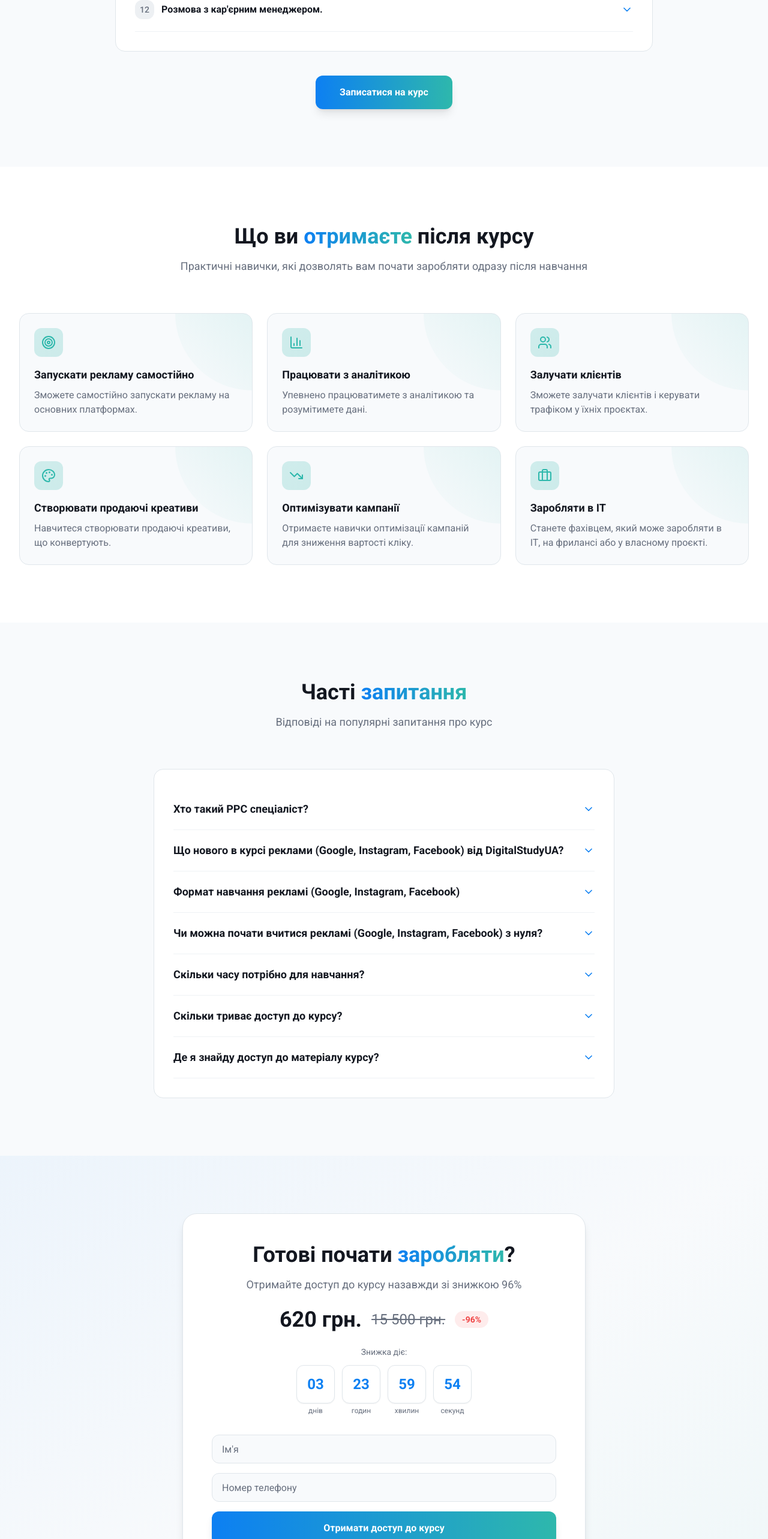
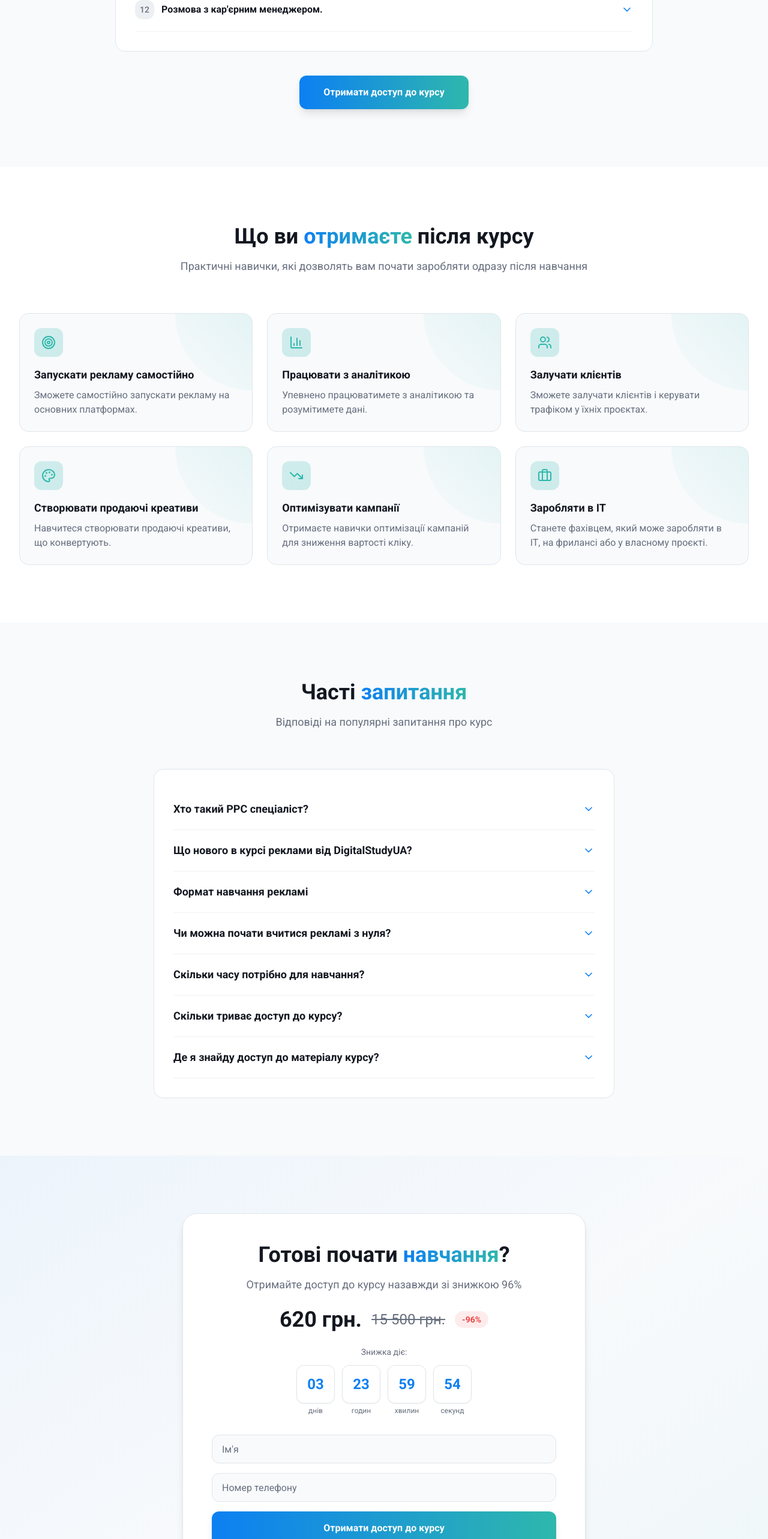
Before and after one commit to vladyslavlee/digital-study, a React (Vite) app: page /ppc in a window 1280 px wide. Shown: the part 3920-6486 px from the top of the page at 60% size. Built offline with nearby package versions, Linux system fonts and the light colour scheme.

Commit message:
content changes

```diff
--- a/src/App.tsx
+++ b/src/App.tsx
@@ -4,6 +4,7 @@ import { TooltipProvider } from '@/components/ui/tooltip';
 import { QueryClient, QueryClientProvider } from '@tanstack/react-query';
 import { BrowserRouter, Routes, Route, Navigate } from 'react-router-dom';
 import Ppc from './pages/Ppc';
+import Terms from './pages/Terms';
 
 const queryClient = new QueryClient();
 
@@ -17,6 +18,7 @@ const App = () => (
           {/* Redirect root to /ppc */}
           <Route path="/" element={<Navigate to="/ppc" replace />} />
           <Route path="/ppc" element={<Ppc />} />
+          <Route path="/terms-and-conditions" element={<Terms />} />
           {/* Any other route should redirect to /ppc */}
           <Route path="*" element={<Navigate to="/ppc" replace />} />
         </Routes>
--- a/src/components/ContactSection.tsx
+++ b/src/components/ContactSection.tsx
@@ -20,7 +20,7 @@ const ContactSection = () => {
           </p>
 
           <Button variant="telegram" size="xl" asChild>
-            <a href="https://t.me/" target="_blank" rel="noopener noreferrer">
+            <a href="https://t.me/digital_study_ua" target="_blank" rel="noopener noreferrer">
               <Send className="w-5 h-5" />
               Написати в Telegram
             </a>
--- a/src/components/FAQSection.tsx
+++ b/src/components/FAQSection.tsx
@@ -12,17 +12,17 @@ const faqs = [
       'PPC спеціаліст — це професіонал, який управляє платними рекламними кампаніями в пошукових системах та соціальних мережах для залучення трафіку на веб-сайти.',
   },
   {
-    question: 'Що нового в курсі реклами (Google, Instagram, Facebook) від DigitalStudyUA?',
+    question: 'Що нового в курсі реклами від DigitalStudyUA?',
     answer:
       'Якщо ви шукаєте успішні стратегії та корисні прийоми реклами, запишіться на цей курс вже сьогодні! Ми, на практичних заняттях, надамо актуальні методики, які допоможуть вашому бізнесу розвиватися. Дізнайтеся, як створювати ефективні рекламні кампанії, які приводять постійних клієнтів. Наш інтенсивний курс надає безцінну можливість навчання, яка окупиться з лишком: ви отримаєте знання і зрозумієте концепції маркетингу краще, ніж будь-коли раніше! З нами створити постійний потік клієнтів стало набагато простіше - не пропустіть цей шанс!',
   },
   {
-    question: 'Формат навчання рекламі (Google, Instagram, Facebook)',
+    question: 'Формат навчання рекламі',
     answer:
       'Всі наші заняття проходять в режимі онлайн (запис викладача)  - тож ви зможете вчитися у будь-який зручний для вас час! Та не хвилюйтесь, викладач буде завжди на зв’язку для надання відповідей на всі ваші питання',
   },
   {
-    question: 'Чи можна почати вчитися рекламі (Google, Instagram, Facebook) з нуля?',
+    question: 'Чи можна почати вчитися рекламі з нуля?',
     answer:
       "Цей курс буде корисний в першу чергу для тих, хто раніше не мав досвіду з налаштуванням рекламних кампаній! Наші викладачі - досвідчені-практики, які дають вичерпні знання з усіх фундаментальних навичок, необхідних для успішного проходження курсу.",
   },
--- a/src/components/Footer.tsx
+++ b/src/components/Footer.tsx
@@ -1,20 +1,14 @@
+import logoImage from '@/assets/logo.png';
+
 const Footer = () => {
   return (
-    <footer className="py-8 bg-card border-t border-border">
+    <footer className="py-4 bg-card border-t border-border">
       <div className="container-main">
         <div className="flex flex-col md:flex-row items-center justify-between gap-4">
           {/* Logo */}
-          <div className="flex items-center gap-2">
-            <div className="w-8 h-8 rounded-lg bg-gradient-to-br from-primary to-secondary flex items-center justify-center">
-              <span className="text-primary-foreground font-bold text-sm">P</span>
-            </div>
-            <span className="font-bold text-foreground">PPC Pro</span>
-          </div>
-
-          {/* Copyright */}
-          <p className="text-sm text-muted-foreground">
-            © {new Date().getFullYear()} PPC Pro. Усі права захищено.
-          </p>
+          <a href="/">
+            <img src={logoImage} alt="DigitalStudy" className="max-w-[100px]" />
+          </a>
 
           {/* Links */}
           <div className="flex items-center gap-6">
@@ -32,6 +26,11 @@ const Footer = () => {
             </a>
           </div>
         </div>
+
+        {/* Copyright */}
+        <p className="text-center text-sm text-muted-foreground mt-4">
+          © {new Date().getFullYear()} DigitalStudyUA. Усі права захищено.
+        </p>
       </div>
     </footer>
   );
--- a/src/components/Header.tsx
+++ b/src/components/Header.tsx
@@ -32,12 +32,8 @@ const Header = () => {
       <div className="container-main">
         <div className="flex items-center justify-between h-16 md:h-20">
           {/* Logo */}
-          <a href="#">
+          <a href="/">
             <img src={logoImage} alt="DigitalStudy" className="max-w-[100px] md:max-w-[150px]" />
-            {/* <div className="w-10 h-10 rounded-xl bg-gradient-to-br from-primary to-secondary flex items-center justify-center">
-              <span className="text-primary-foreground font-bold text-lg">P</span>
-            </div>
-            <span className="font-bold text-xl text-foreground">PPC Pro</span> */}
           </a>
 
           {/* Desktop Navigation */}
@@ -56,7 +52,7 @@ const Header = () => {
           {/* CTA Button */}
           <div className="hidden md:block">
             <Button variant="telegram" size="lg" asChild>
-              <a href="https://t.me/" target="_blank" rel="noopener noreferrer">
+              <a href="https://t.me/digital_study_ua" target="_blank" rel="noopener noreferrer">
                 <Send className="w-4 h-4" />
                 Telegram
               </a>
--- a/src/components/MainFormSection.tsx
+++ b/src/components/MainFormSection.tsx
@@ -12,7 +12,7 @@ const MainFormSection = () => {
           <div className="bg-card rounded-3xl border border-border shadow-lg p-8 md:p-12">
             <div className="text-center mb-8">
               <h2 className="heading-lg text-foreground mb-4">
-                Готові почати <span className="text-gradient">заробляти</span>?
+                Готові почати <span className="text-gradient">навчання</span>?
               </h2>
               <p className="body-lg text-muted-foreground mb-6">
                 Отримайте доступ до курсу назавжди зі знижкою 96%
--- a/src/components/ProgramSection.tsx
+++ b/src/components/ProgramSection.tsx
@@ -261,7 +261,7 @@ const ProgramSection = () => {
 
         <div className="text-center mt-10">
           <Button variant="cta" size="xl" asChild>
-            <a href="#form">Записатися на курс</a>
+            <a href="#form">Отримати доступ до курсу</a>
           </Button>
         </div>
       </div>
--- /dev/null
+++ b/src/pages/Terms.tsx
@@ -0,0 +1,31 @@
+import Header from '@/components/Header';
+import HeroSection from '@/components/HeroSection';
+import ReasonsSection from '@/components/ReasonsSection';
+import ProgramSection from '@/components/ProgramSection';
+import ResultsSection from '@/components/ResultsSection';
+import FAQSection from '@/components/FAQSection';
+import MainFormSection from '@/components/MainFormSection';
+import TestimonialsSection from '@/components/TestimonialsSection';
+import ContactSection from '@/components/ContactSection';
+import Footer from '@/components/Footer';
+
+const PPC = () => {
+  return (
+    <div className="min-h-screen bg-background">
+      <Header />
+      <main>
+        <HeroSection />
+        <ReasonsSection />
+        <ProgramSection />
+        <ResultsSection />
+        <FAQSection />
+        <MainFormSection />
+        <TestimonialsSection />
+        <ContactSection />
+      </main>
+      <Footer />
+    </div>
+  );
+};
+
+export default PPC;
```
